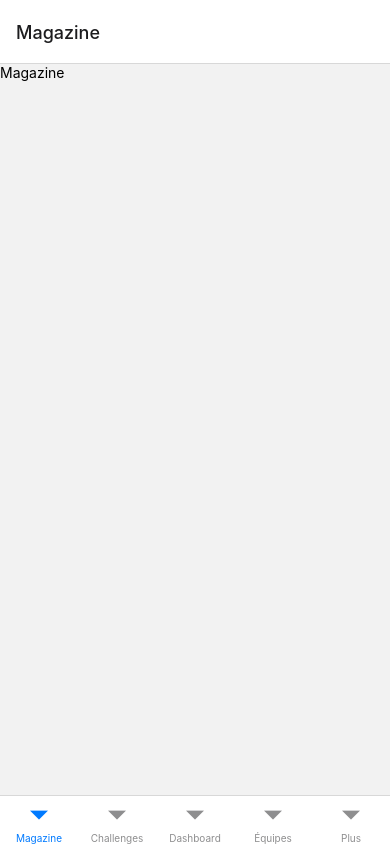
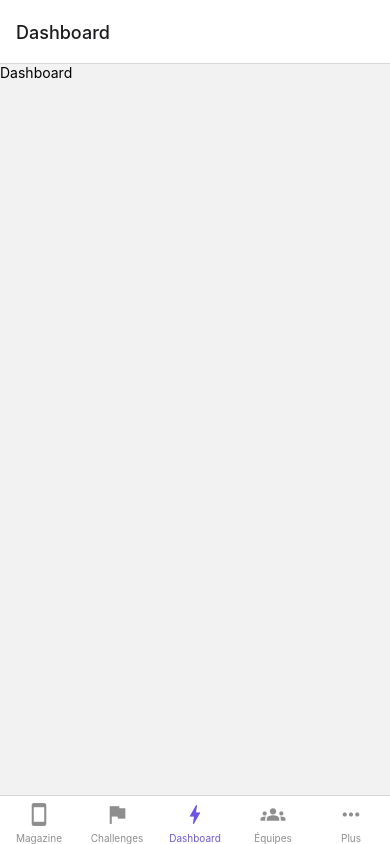
Before and after one commit to shompoth/test-sport-heroes, a React Native app: screen / in a window 390 px wide. Built offline with nearby package versions, Linux system fonts and the light colour scheme.

Commit message:
icons on bottom tab nav

```diff
--- a/routes/BottomTabNav.js
+++ b/routes/BottomTabNav.js
@@ -8,16 +8,67 @@ import More from "../screens/More";
 import Squad from "../screens/Squad";
 import Challenges from "../screens/Challenges";
 
+//Styles
+import globalStyles from "../styles/globalStyles";
+
+//Icon
+import { MaterialIcons } from "@expo/vector-icons";
+
 const BottomTab = createBottomTabNavigator();
 
 export const BottomNavigator = () => {
     return (
-        <BottomTab.Navigator>
-            <BottomTab.Screen name="Magazine" component={Magazine} />
-            <BottomTab.Screen name="Challenges" component={Dashboard} />
-            <BottomTab.Screen name="Dashboard" component={More} />
-            <BottomTab.Screen name="Équipes" component={Squad} />
-            <BottomTab.Screen name="Plus" component={Challenges} />
+        <BottomTab.Navigator
+            initialRouteName="Dashboard"
+            screenOptions={{
+                tabBarActiveTintColor: globalStyles.primary,
+            }}
+        >
+            <BottomTab.Screen
+                name="Magazine"
+                component={Magazine}
+                options={{
+                    tabBarIcon: ({ color, size }) => (
+                        <MaterialIcons name="smartphone" size={size} color={color} />
+                    ),
+                }}
+            />
+            <BottomTab.Screen
+                name="Challenges"
+                component={Challenges}
+                options={{
+                    tabBarIcon: ({ color, size }) => (
+                        <MaterialIcons name="flag" size={size} color={color} />
+                    ),
+                }}
+            />
+            <BottomTab.Screen
+                name="Dashboard"
+                component={Dashboard}
+                options={{
+                    tabBarIcon: ({ color, size }) => (
+                        <MaterialIcons name="bolt" size={size} color={color} />
+                    ),
+                }}
+            />
+            <BottomTab.Screen
+                name="Équipes"
+                component={Squad}
+                options={{
+                    tabBarIcon: ({ color, size }) => (
+                        <MaterialIcons name="groups" size={size} color={color} />
+                    ),
+                }}
+            />
+            <BottomTab.Screen
+                name="Plus"
+                component={More}
+                options={{
+                    tabBarIcon: ({ color, size }) => (
+                        <MaterialIcons name="more-horiz" size={size} color={color} />
+                    ),
+                }}
+            />
         </BottomTab.Navigator>
     );
 };
--- a/styles/globalStyles.js
+++ b/styles/globalStyles.js
@@ -0,0 +1,6 @@
+export default {
+    primary: "#6e56e3",
+    white: "white",
+    lightGrey: "#ccc",
+    darkGrey: "#686868",
+};
```
